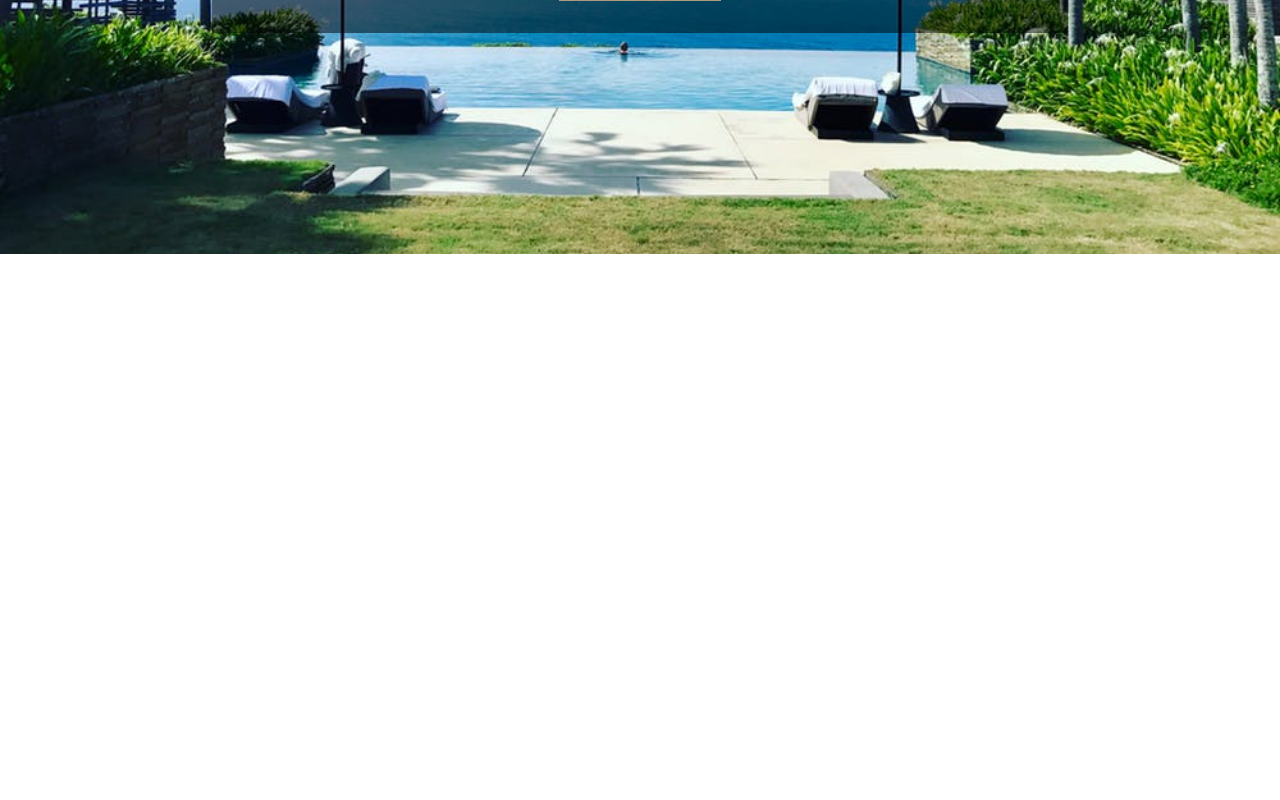
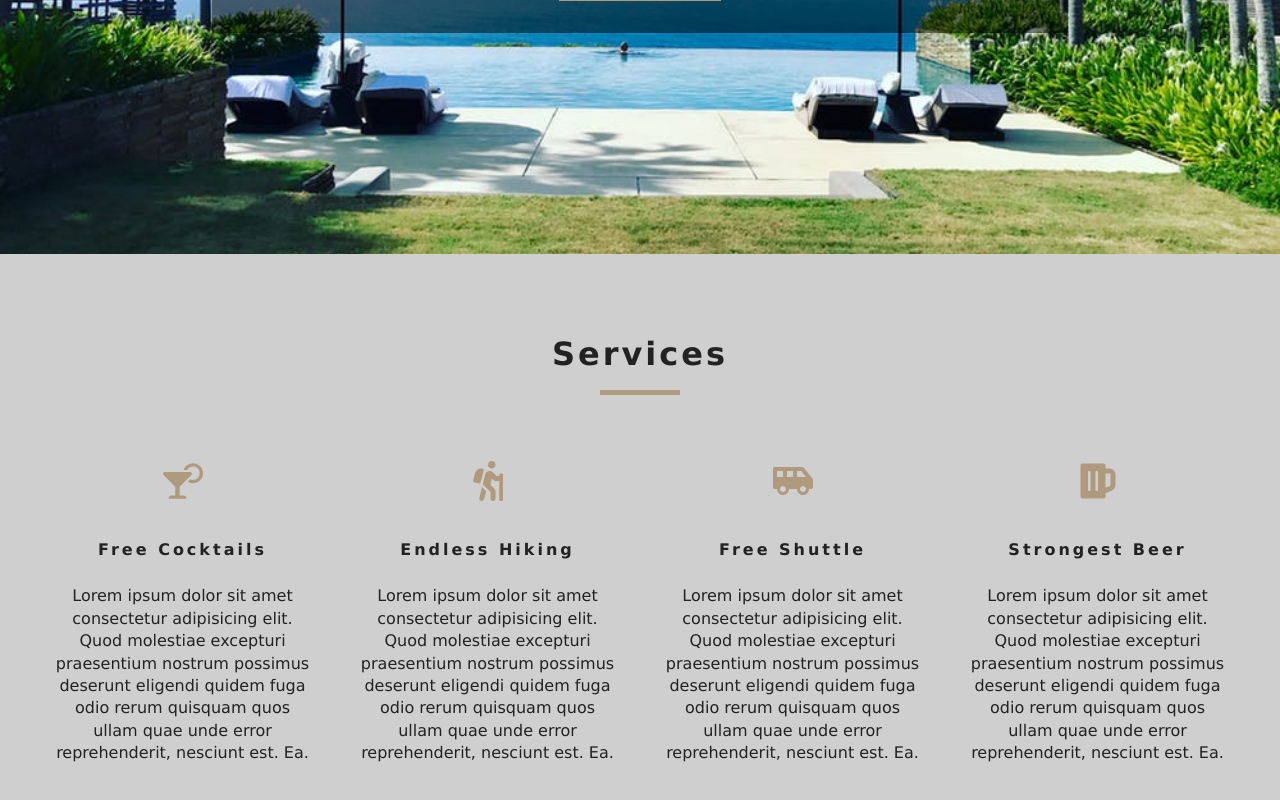
Before and after one commit to ugglr/react-beach-resort-site, a React (Create React App) app: page / in a window 1280 px wide. Shown: the part 546-1346 px from the top of the page. Before the commit the page ends 800 px from the top, so only its background shows below. Built offline with nearby package versions, Linux system fonts and the light colour scheme.

Commit message:
Services Section complete

```diff
--- a/src/App.css
+++ b/src/App.css
@@ -252,6 +252,7 @@
 }
 .services h6 {
   letter-spacing: var(--mainSpacing);
+  text-transform: capitalize;
 }
 .services p {
   width: 80%;
--- /dev/null
+++ b/src/components/Services.js
@@ -0,0 +1,53 @@
+import React, { Component } from "react";
+import Title from "./Title";
+import { FaCocktail, FaHiking, FaShuttleVan, FaBeer } from "react-icons/fa";
+
+export default class Services extends Component {
+  state = {
+    services: [
+      {
+        icon: <FaCocktail />,
+        title: "free cocktails",
+        info:
+          "Lorem ipsum dolor sit amet consectetur adipisicing elit. Quod molestiae excepturi praesentium nostrum possimus deserunt eligendi quidem fuga odio rerum quisquam quos ullam quae unde error reprehenderit, nesciunt est. Ea."
+      },
+      {
+        icon: <FaHiking />,
+        title: "Endless Hiking",
+        info:
+          "Lorem ipsum dolor sit amet consectetur adipisicing elit. Quod molestiae excepturi praesentium nostrum possimus deserunt eligendi quidem fuga odio rerum quisquam quos ullam quae unde error reprehenderit, nesciunt est. Ea."
+      },
+      {
+        icon: <FaShuttleVan />,
+        title: "free shuttle",
+        info:
+          "Lorem ipsum dolor sit amet consectetur adipisicing elit. Quod molestiae excepturi praesentium nostrum possimus deserunt eligendi quidem fuga odio rerum quisquam quos ullam quae unde error reprehenderit, nesciunt est. Ea."
+      },
+      {
+        icon: <FaBeer />,
+        title: "Strongest Beer",
+        info:
+          "Lorem ipsum dolor sit amet consectetur adipisicing elit. Quod molestiae excepturi praesentium nostrum possimus deserunt eligendi quidem fuga odio rerum quisquam quos ullam quae unde error reprehenderit, nesciunt est. Ea."
+      }
+    ]
+  };
+
+  render() {
+    return (
+      <section className="services">
+        <Title title="services" />
+        <div className="services-center">
+          {this.state.services.map((item, index) => {
+            return (
+              <article key={index} className="service">
+                <span>{item.icon}</span>
+                <h6>{item.title}</h6>
+                <p>{item.info}</p>
+              </article>
+            );
+          })}
+        </div>
+      </section>
+    );
+  }
+}
--- /dev/null
+++ b/src/components/Title.js
@@ -0,0 +1,10 @@
+import React from "react";
+
+export default function Title({ title }) {
+  return (
+    <div className="section-title">
+      <h4>{title}</h4>
+      <div />
+    </div>
+  );
+}
--- a/src/pages/Home.js
+++ b/src/pages/Home.js
@@ -2,15 +2,22 @@
 import Hero from "../components/Hero";
 import Banner from "../components/Banner";
 import { Link } from "react-router-dom";
+import Services from "../components/Services";
 
 export default function Home() {
   return (
+    <>
       <Hero>
-      <Banner title="luxurious rooms" subtitle="deluxe rooms starting at $299">
+        <Banner
+          title="luxurious rooms"
+          subtitle="deluxe rooms starting at $299"
+        >
           <Link to="/rooms" className="btn-primary">
             Our rooms
           </Link>
         </Banner>
       </Hero>
+      <Services />
+    </>
   );
 }
```
Lines whose indentation alone changed are shown as unchanged.
